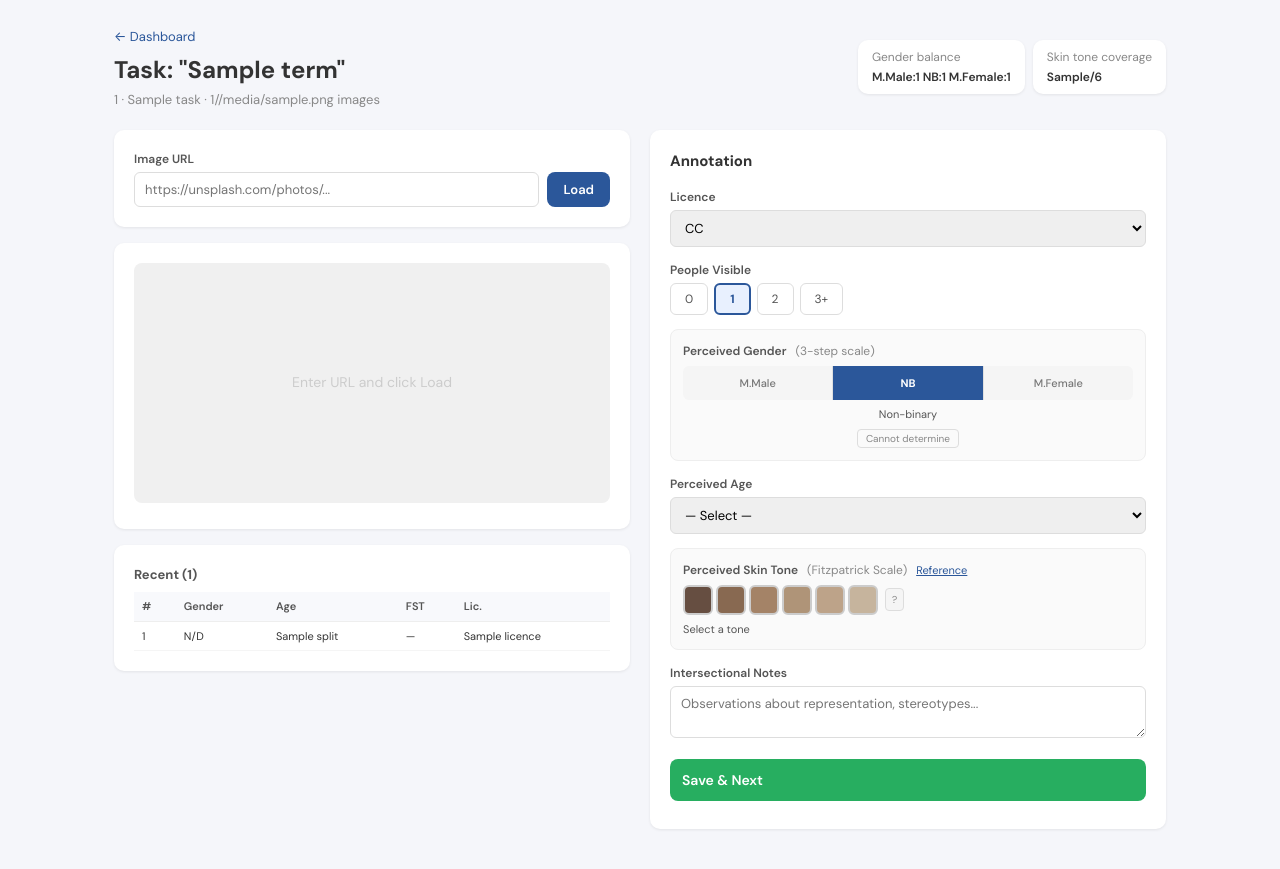
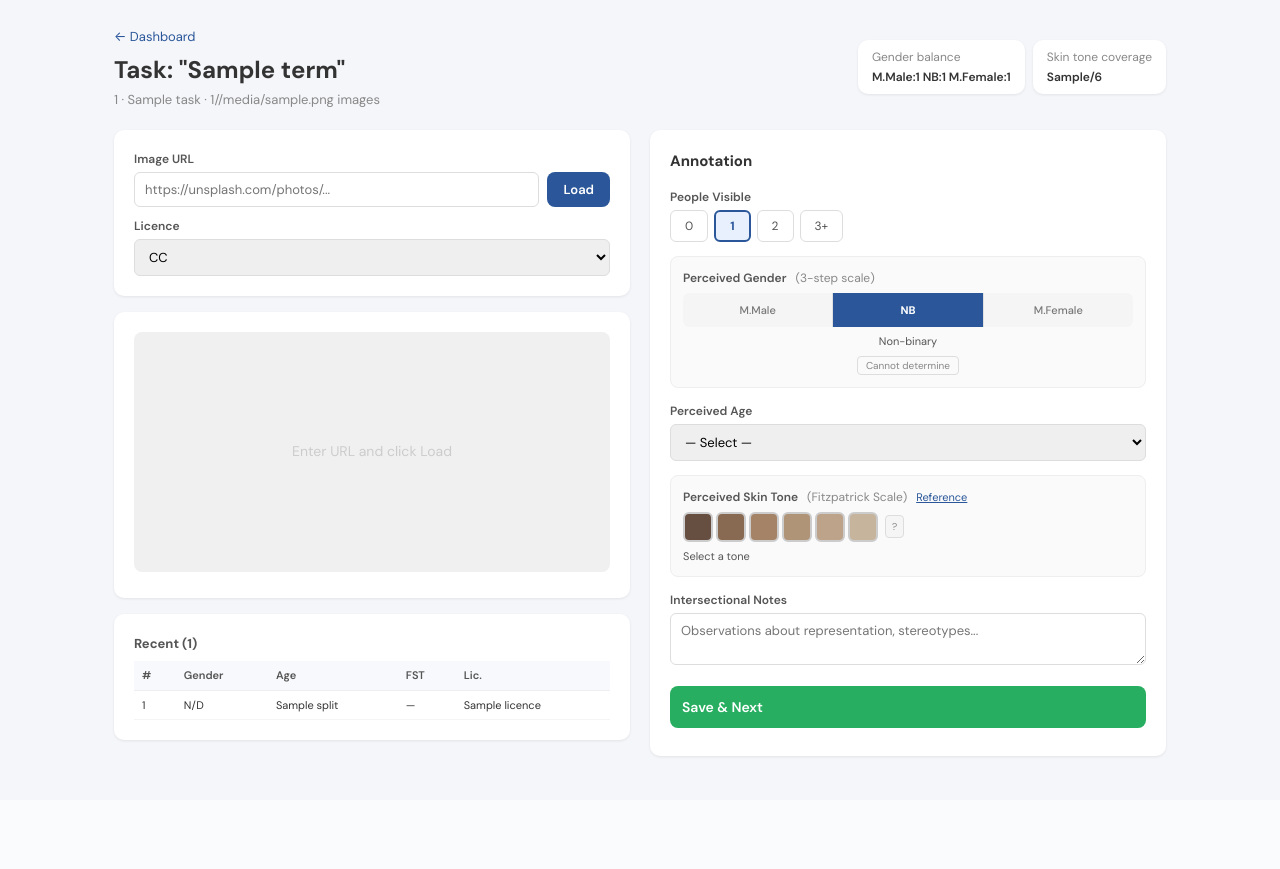
Before and after one commit to InterVisions/intervisions_annotation, a Flask app: template app/templates/annotate.html in a window 1280 px wide. After the commit the page ends 757 px from the top, so only its background shows below. Run offline with Flask 3, Linux system fonts and the light colour scheme; the template is opened without the code that fills it: most values are stand-ins (such as "Sample title", 1, 10 or a date in 2020); parts of the project's set-up code (start-up, migrations or seed data) failed here and were passed over.

Commit message:
move the Licence field below the URL input on the left panel, grouped with the image source info where it belongs.

```diff
--- a/app/templates/annotate.html
+++ b/app/templates/annotate.html
@@ -35,6 +35,13 @@
             <div style="display:flex;gap:8px;margin-top:4px">
                 <input type="url" id="imageUrl" class="form-control" placeholder="https://unsplash.com/photos/...">
                 <button class="btn btn-primary" onclick="loadImage()" style="white-space:nowrap">Load</button>
+            </div>
+            <div style="margin-top:10px">
+                <label class="form-label">Licence</label>
+                <select class="form-control" id="fLicence">
+                    <option selected>CC</option>
+                    <option>Others/Unknown</option>
+                </select>
             </div>
         </div>
 
@@ -85,14 +92,6 @@
     <div>
         <div class="card" id="annotationForm">
             <h3 style="font-size:15px;margin-bottom:16px">Annotation</h3>
-
-            <div class="form-group">
-                <label class="form-label">Licence</label>
-                <select class="form-control" id="fLicence">
-                    <option selected>CC</option>
-                    <option>Others/Unknown</option>
-                </select>
-            </div>
 
             <div class="form-group">
                 <label class="form-label">People Visible</label>
```
